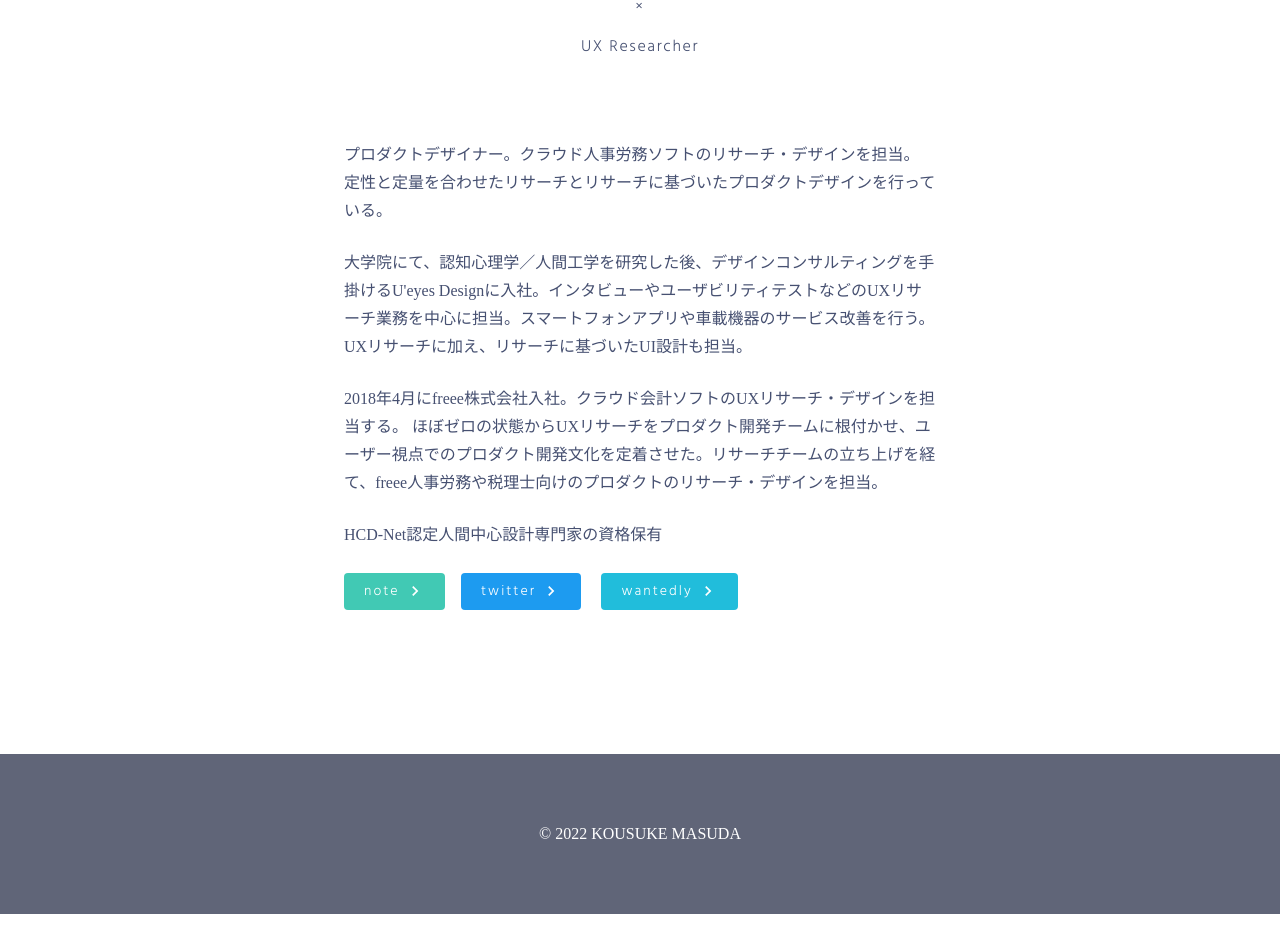
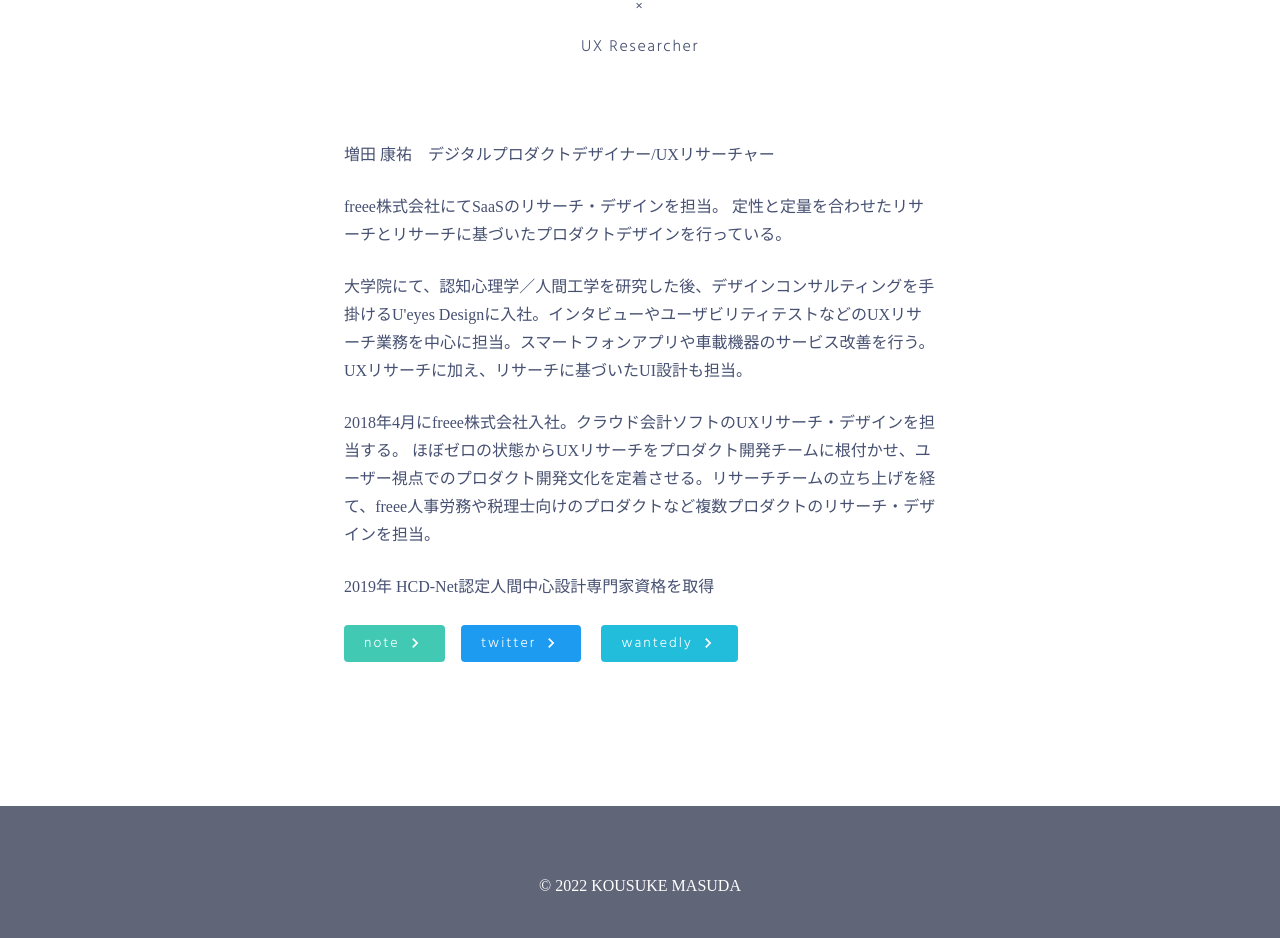
Before and after one commit to sherpaaa/portfolio, a React (Create React App) app: page / in a window 1280 px wide. Shown: the part 1155-2093 px from the top of the page. Before the commit the page ends 2069 px from the top, so only its background shows below. Built offline with nearby package versions, Linux system fonts and the light colour scheme.

Commit message:
プロジェクトの記述や文言を修正

```diff
--- a/src/data/projects.jsx
+++ b/src/data/projects.jsx
@@ -16,7 +16,7 @@ export const pItems = [
     ptag2: 'ワークショップ',
     ptag3: 'UIデザイン',
     pcaption:
-      '初期ユーザーサポート機能開発。過去の開発で一定のユーザー課題を改善し数値は向上していたものの、一部数値に改善の余地があった。その部分の体験を向上させるための体験を設計。メンバー全員でのユーザーストーリーマッピングを実施して、受容性の評価やユーザビリティテストを経て、機能をデザインした。',
+      '初期ユーザーサポート機能開発。過去の開発で一定のユーザー課題を改善し数値は向上していたものの、一部に改善の余地があった。CS、Engを含めたプロジェクトメンバーでのユーザーストーリーマッピングを実施して体験を設計。受容性の評価やユーザビリティテストを経て、機能をデザインした。',
   },
   {
     index: '2',
@@ -36,7 +36,7 @@ export const pItems = [
     ptag2: 'ユーザーテスト',
     ptag3: 'ユーザーインタビュー',
     pcaption:
-      '新たに所属したデザインチームではリサーチが思うように実施できていない状況だった。そこで負担が少なくチーム内でリサーチができる「定期リサーチの仕組み」を提案、実施した。毎月定期的にリリース前の機能に関するユーザビリティ上の課題を把握できるようになり、品質向上につながった。さらにチーム内ではユーザー理解の向上にもつながった。',
+      '新たに所属したチームではリサーチが思うように実施できていない状況だった。そこで負担が少なくチーム内でリサーチができる「定期リサーチの仕組み」を提案、実施した。毎月定期的にリリース前の機能に関するユーザビリティ上の課題を把握できるようになり、品質向上につながった。さらにチーム内ではユーザー理解の向上にも寄与した。',
   },
   {
     index: '4',
@@ -46,7 +46,7 @@ export const pItems = [
     ptag2: 'ユーザーインタビュー',
     ptag3: 'ユーザーテスト',
     pcaption:
-      '給与計算モジュールにおいて、給与計算の過程を可視化する体験をPdMと一緒に設計した。給与計算という複雑なドメインだったため、PdMとのペアデザインなどを経て、ドメイン知識を補いながらデザインを制作。',
+      '給与計算モジュールにおいて、給与計算の過程を可視化する体験をPdMと一緒に設計した。給与計算という複雑なドメインでパターン数も膨大だったため、PdMとのペアデザインやデザインコンポーネントのパターン化などを行い、デザインを制作した。',
   },
   {
     index: '5',
@@ -56,7 +56,7 @@ export const pItems = [
     ptag2: 'ユーザーインタビュー',
     ptag3: 'ユーザーテスト',
     pcaption:
-      '社内にリサーチの重要性が認知され、リサーチの需要が増加したため、新たにリサーチ組織を組成することとなった。リサーチプロセスの整備やメンバーへのサポートを実施し、自身でもリサーチプロジェクトのオーナーを担当した。活動により、ユーザーからインサイトを得ながら企画を創出していくという文化が定着した。',
+      '社内にリサーチの重要性が認知され、リサーチの需要が急増したため、新たにリサーチ組織を組成することとなった。リサーチプロセスの整備やメンバーへのサポートを実施し、自身でもリサーチプロジェクトのオーナーを担当した。普及活動により、リサーチによってインサイトを得ながら企画・機能を創出していくという文化が定着した。',
   },
   {
     index: '6',
@@ -66,7 +66,7 @@ export const pItems = [
     ptag2: 'プロトタイピング',
     ptag3: 'アンケート',
     pcaption:
-      'ユーザー数増加を目標にした新規モジュールの企画開発。ユーザーインタビューやUIプロトタイプの製作、ユーザーテストを実施して、企画中の内容が目標にたりうる企画かを検証した。リサーチの結果、当初掲げていたユーザー数増加にはつながりづらいと判断し開発を一時凍結。別の企画に開発リソースを回すという決断をとった。',
+      'ユーザー数増加を目標にした新規モジュールの企画の検証プロジェクト。ユーザーインタビューやUIプロトタイプの製作、ユーザーテストを実施して、企画中の内容が目標にたりうる企画かを検証した。リサーチの結果、当初掲げていたユーザー数増加にはつながりづらいと判断し開発を一時凍結。別の企画に開発リソースを回すという決断をとった。',
   },
   {
     index: '7',
--- a/src/routes/home.jsx
+++ b/src/routes/home.jsx
@@ -76,7 +76,10 @@ export default function Home() {
         </div>
         <div style={profileTextWrapper}>
           <p style={profileText}>
-            プロダクトデザイナー。クラウド人事労務ソフトのリサーチ・デザインを担当。
+            増田 康祐　デジタルプロダクトデザイナー/UXリサーチャー
+          </p>
+          <p style={profileText}>
+            freee株式会社にてSaaSのリサーチ・デザインを担当。
             定性と定量を合わせたリサーチとリサーチに基づいたプロダクトデザインを行っている。
           </p>
           <p style={profileText}>
@@ -86,9 +89,11 @@ export default function Home() {
           </p>
           <p style={profileText}>
             2018年4月にfreee株式会社入社。クラウド会計ソフトのUXリサーチ・デザインを担当する。
-            ほぼゼロの状態からUXリサーチをプロダクト開発チームに根付かせ、ユーザー視点でのプロダクト開発文化を定着させた。リサーチチームの立ち上げを経て、freee人事労務や税理士向けのプロダクトのリサーチ・デザインを担当。{' '}
+            ほぼゼロの状態からUXリサーチをプロダクト開発チームに根付かせ、ユーザー視点でのプロダクト開発文化を定着させる。リサーチチームの立ち上げを経て、freee人事労務や税理士向けのプロダクトなど複数プロダクトのリサーチ・デザインを担当。{' '}
           </p>
-          <p style={profileText}>HCD-Net認定人間中心設計専門家の資格保有</p>
+          <p style={profileText}>
+            2019年 HCD-Net認定人間中心設計専門家資格を取得
+          </p>
           <div>
             <SnsStyledButton
               title={'note'}
```
